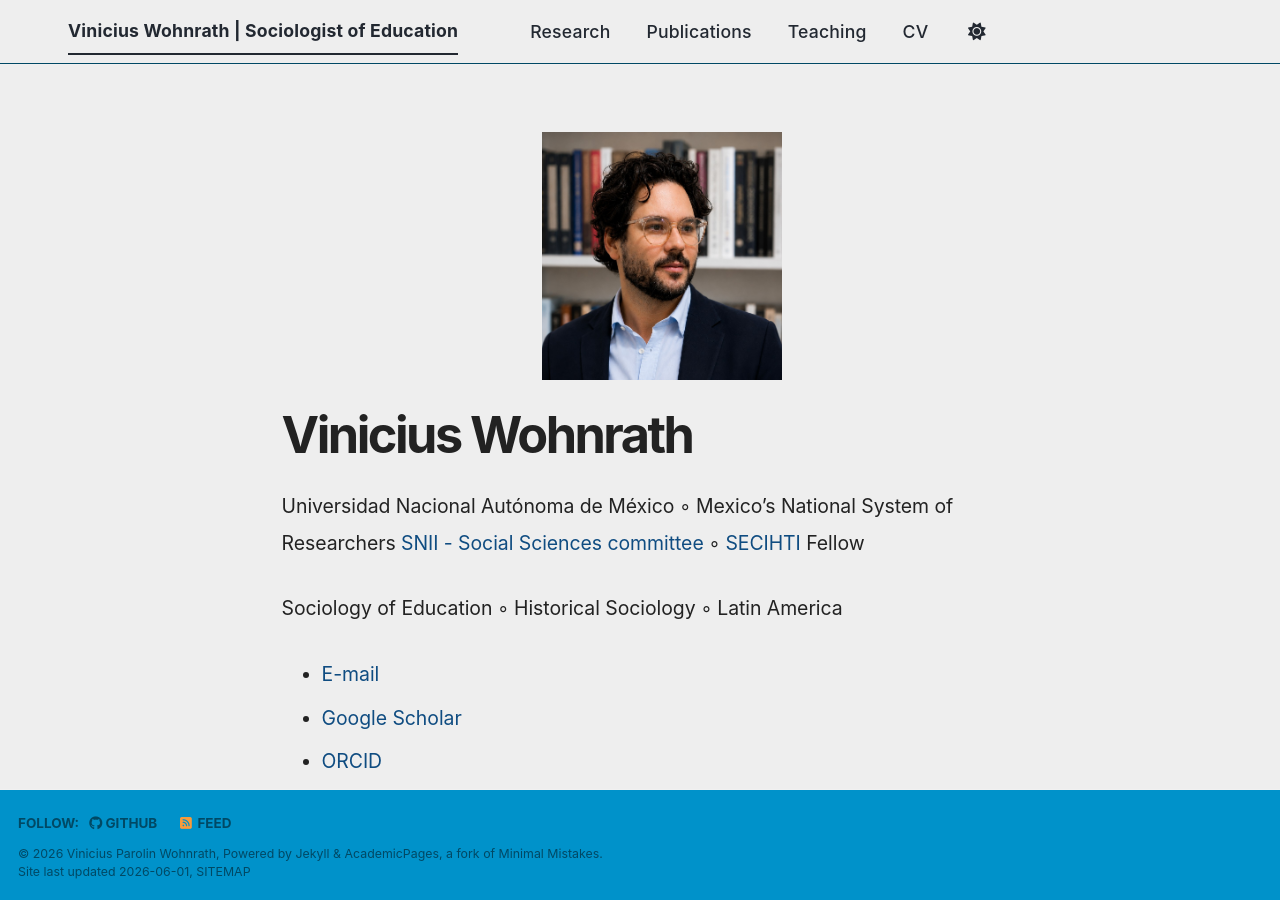
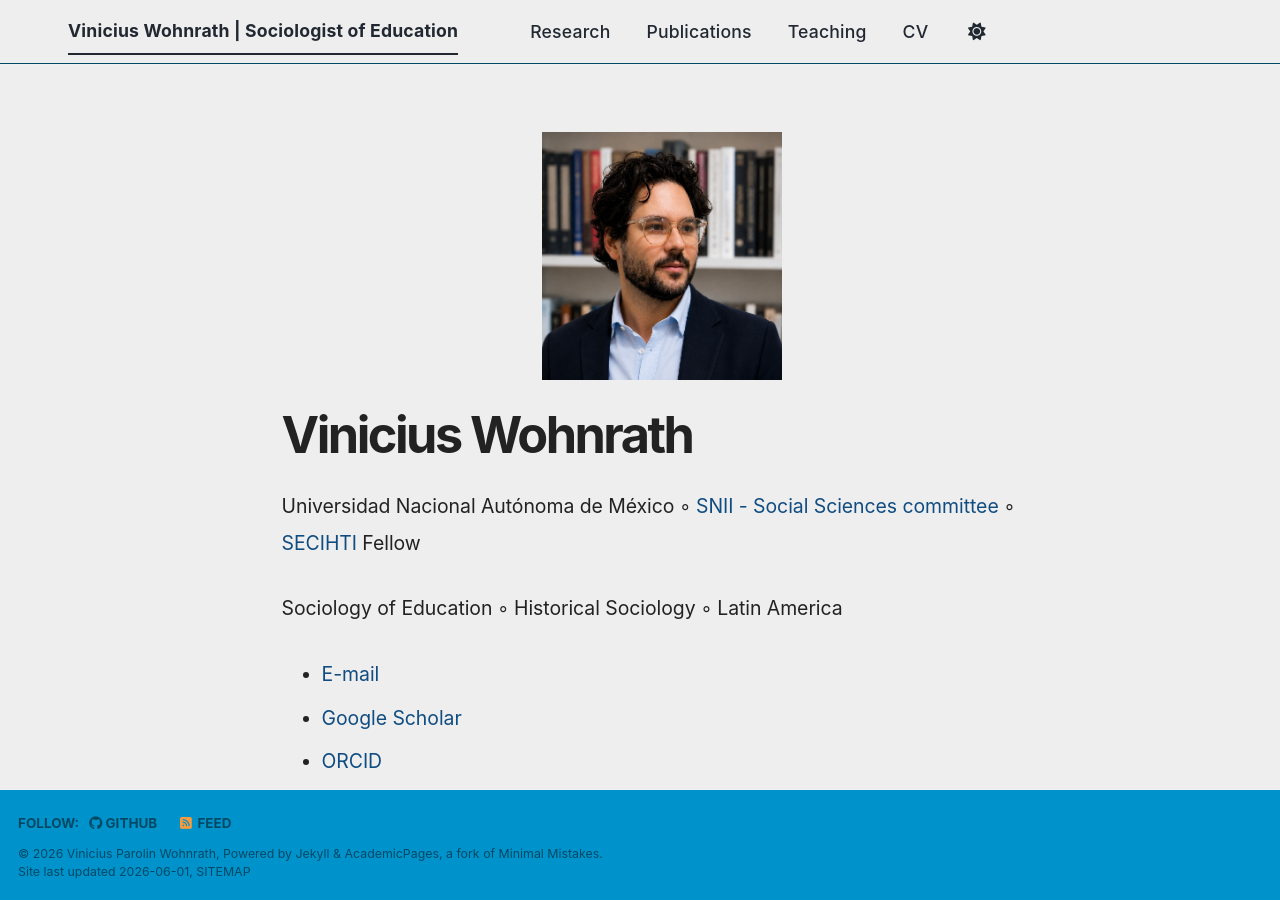
Before and after one commit to viniciuswohnrath/viniciuswohnrath.github.io, a Jekyll site: the page built from _pages/about.md, in a window 1280 px wide and 900 px high. Built offline with Jekyll 4.4.1, drawn with Linux system fonts in a browser that asks for light colours; a script bundle is joined from its source files by our own code; library files that are not in the unit come from our copies.

Commit message:
Update about.md

```diff
--- a/_pages/about.md
+++ b/_pages/about.md
@@ -13,7 +13,7 @@ classes: wide
 
 # Vinicius Wohnrath
 
-Universidad Nacional Autónoma de México ◦ Mexico's National System of Researchers [SNII - Social Sciences committee](https://es.wikipedia.org/wiki/Sistema_Nacional_de_Investigadoras_e_Investigadores_(M%C3%A9xico))  ◦ [SECIHTI](https://secihti.mx/) Fellow
+Universidad Nacional Autónoma de México ◦ [SNII - Social Sciences committee](https://es.wikipedia.org/wiki/Sistema_Nacional_de_Investigadoras_e_Investigadores_(M%C3%A9xico))  ◦ [SECIHTI](https://secihti.mx/) Fellow
 
 Sociology of Education ◦ Historical Sociology ◦ Latin America
 
```
